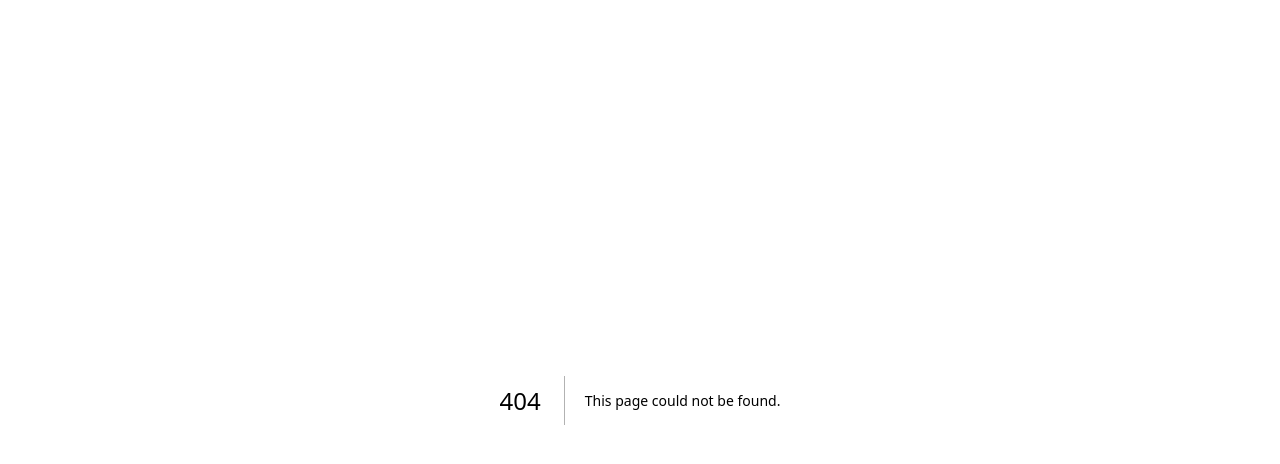
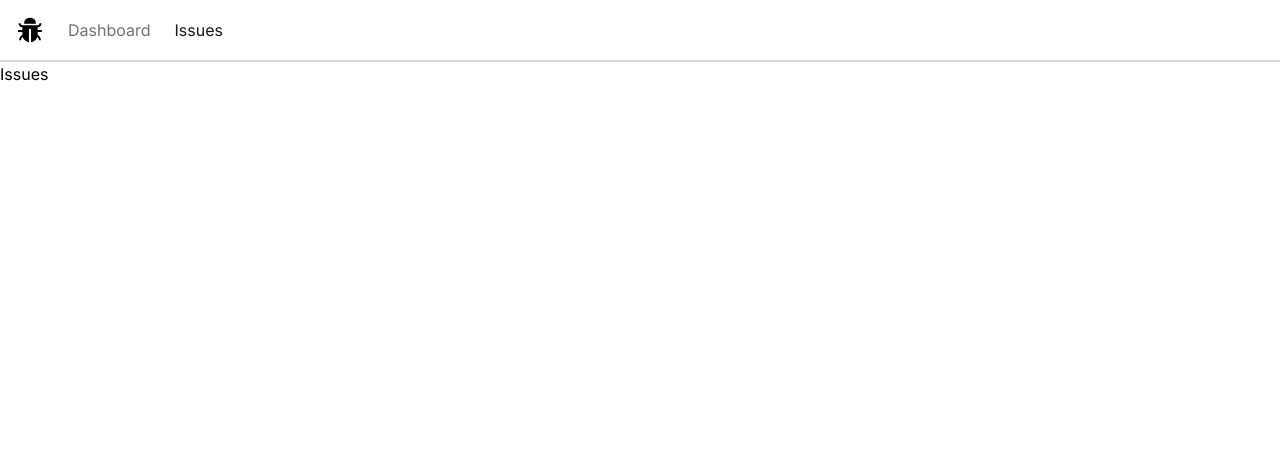
Before and after one commit to Jokastar/issue-tracker, a Next.js app: page /issues in a window 1280 px wide. Before the commit this address had no page. Shown: the top 464 px of the page. Built offline with nearby package versions, Linux system fonts and the light colour scheme.

Commit message:
Building the navBar

```diff
--- /dev/null
+++ b/app/NavBar.jsx
@@ -0,0 +1,33 @@
+"use client";
+
+import Link from 'next/link';
+import React from 'react'
+import { AiFillBug } from "react-icons/ai";
+import { usePathname } from 'next/navigation';
+import classNames from 'classnames';
+
+
+const NavBar = () => {
+    const links = [{label:"Dashboard", href:"/dashboard"}, {label:"Issues", href:"/issues"}];
+    const currentPath = usePathname();
+  return (
+    <nav className='p-4 flex items-center space-x-6 border-b-2 border-solid border-gray-300'>
+        <Link href="/">
+            <AiFillBug size={28}/>
+        </Link>
+        <ul className='flex space-x-6 '>
+            {links.map(link =>(
+                <Link href={link.href} key={link.label} className={
+                    classNames({
+                        'text-zinc-900':currentPath === link.href,
+                        'text-zinc-500':currentPath !== link.href,
+                        'hover:text-zinc-900 transitons colors':true
+                    })
+                }>{link.label}</Link>
+            ))}
+        </ul>
+    </nav>
+  )
+}
+
+export default NavBar
--- /dev/null
+++ b/app/dashboard/page.jsx
@@ -0,0 +1,9 @@
+import React from 'react'
+
+const Dashboard = () => {
+  return (
+    <div>Dashboard</div>
+  )
+}
+
+export default Dashboard
--- /dev/null
+++ b/app/issues/page.jsx
@@ -0,0 +1,9 @@
+import React from 'react'
+
+const Issues = () => {
+  return (
+    <div>Issues</div>
+  )
+}
+
+export default Issues
--- a/app/layout.js
+++ b/app/layout.js
@@ -1,5 +1,6 @@
 import './globals.css'
 import { Inter } from 'next/font/google'
+import NavBar from './NavBar'
 
 const inter = Inter({ subsets: ['latin'] })
 
@@ -11,7 +12,10 @@ export const metadata = {
 export default function RootLayout({ children }) {
   return (
     <html lang="en">
-      <body className={inter.className}>{children}</body>
+      <body className={inter.className}>
+        <NavBar/>
+        {children}
+      </body>
     </html>
   )
 }
--- a/app/page.js
+++ b/app/page.js
@@ -1,8 +1,11 @@
 
 export default function Home() {
   return (
+    <>
     <main>
       <h1>Hello world</h1>
     </main>
+    </>
+
   )
 }
--- a/package.json
+++ b/package.json
@@ -10,12 +10,14 @@
   },
   "dependencies": {
     "autoprefixer": "10.4.17",
+    "classnames": "^2.5.1",
     "eslint": "8.56.0",
     "eslint-config-next": "14.1.0",
     "next": "14.1.0",
     "postcss": "8.4.33",
     "react": "18.2.0",
     "react-dom": "18.2.0",
+    "react-icons": "^5.0.1",
     "tailwindcss": "3.4.1"
   }
 }
```
Also changed, not shown: 1 other file (tests, documents, lock files or other folders).
